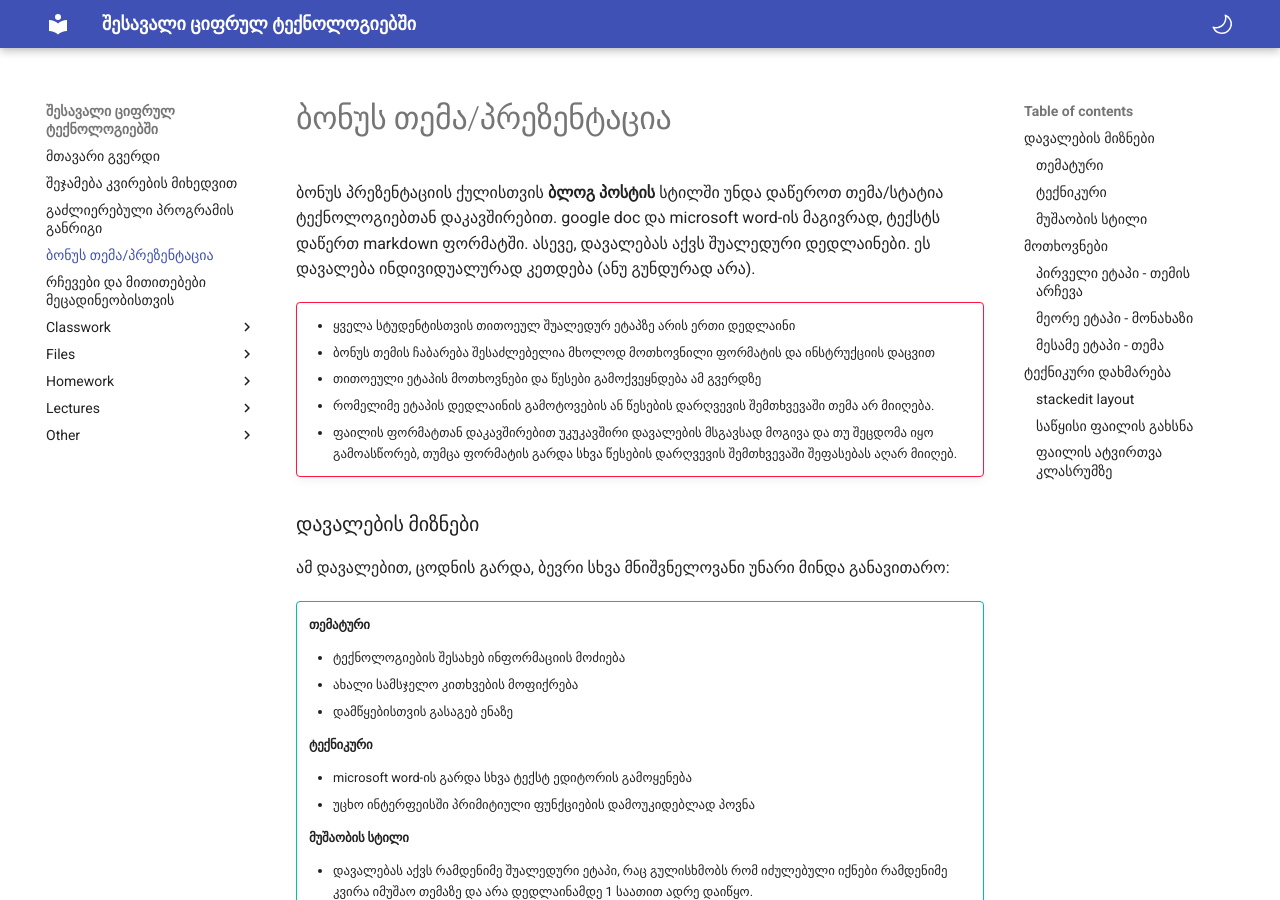
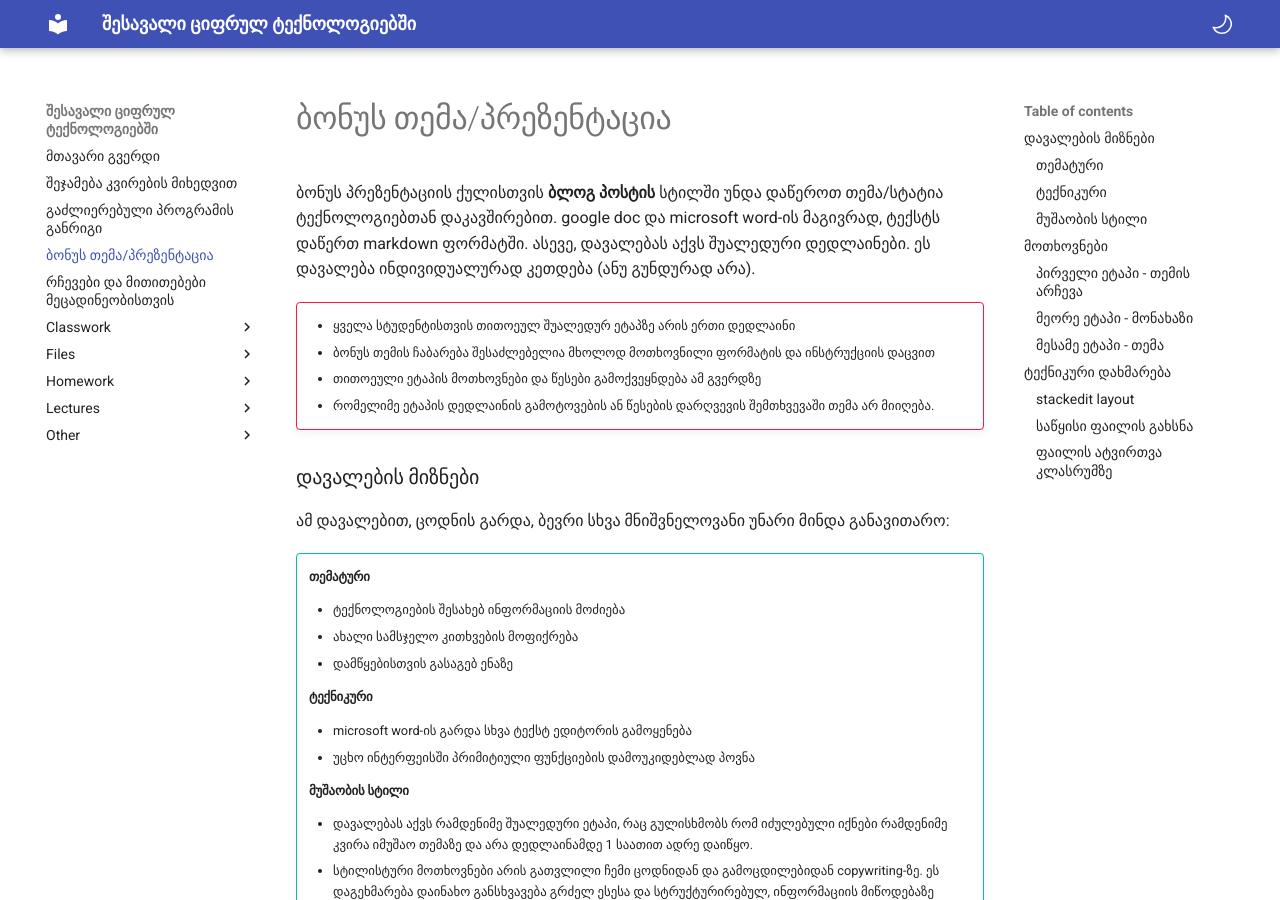
Before and after one commit to freeuni-digital-technologies-archive/22s, an MkDocs documentation site: the page built from content/bonus_blog.md, in a window 1280 px wide and 900 px high. Built offline with MkDocs 1.6.1 and Material for MkDocs 9.7.7, drawn with Linux system fonts in a browser that asks for light colours.

Commit message:
no server

```diff
--- a/content/bonus_blog.md
+++ b/content/bonus_blog.md
@@ -6,7 +6,6 @@
 	- ბონუს თემის ჩაბარება შესაძლებელია მხოლოდ მოთხოვნილი ფორმატის და ინსტრუქციის დაცვით
 	- თითოეული ეტაპის მოთხოვნები და წესები გამოქვეყნდება ამ გვერდზე
 	- რომელიმე ეტაპის დედლაინის გამოტოვების ან წესების დარღვევის შემთხვევაში თემა არ მიიღება.
-	- ფაილის ფორმატთან დაკავშირებით  უკუკავშირი დავალების მსგავსად მოგივა და თუ შეცდომა იყო გამოასწორებ, თუმცა ფორმატის გარდა სხვა წესების დარღვევის შემთხვევაში შეფასებას აღარ მიიღებ.
 
 ### დავალების მიზნები
 ამ დავალებით, ცოდნის გარდა, ბევრი სხვა მნიშვნელოვანი უნარი მინდა განავითარო:
```
